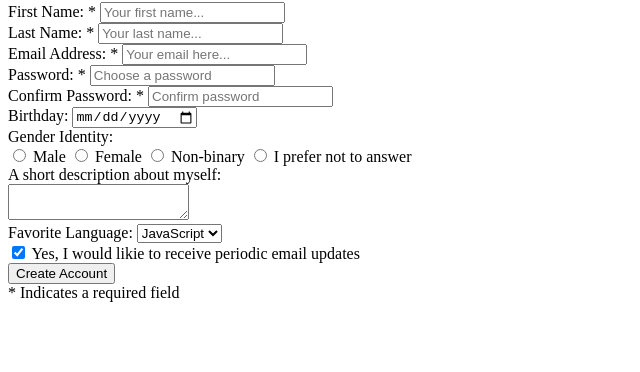
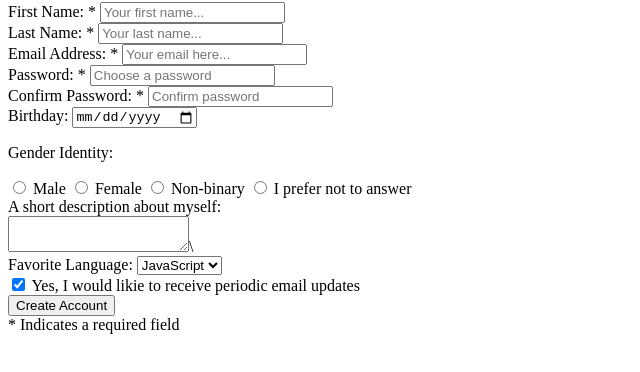
Before and after one commit to CJamesFoust/Registration_Form, a plain HTML site: page index.html in a window 1280 px wide. Shown: the part 78-450 px from the top of the page, without its empty margins (0-640 px from the left). Drawn offline with Linux system fonts and the light colour scheme.

Commit message:
Update index.html

```diff
--- a/index.html
+++ b/index.html
@@ -34,9 +34,7 @@
         <input type="date" name="Birthday" placeholder="mm/dd/yyyy">
     </div>
     <div>
-        <label>Gender Identity: </label>
-    </div>
-    <div>
+        <p>Gender Identity: </p>
         <input type="radio" id="male" name="gender" value="male">
         <label for="male">Male</label>
         <input type="radio" id="female" name="gender" value="female">
@@ -47,8 +45,10 @@
         <label for="pnta">I prefer not to answer</label>
     </div>
     <div>
-        <label for="about">A short description about myself:<br></label>
-        <textarea rows="2"></textarea>
+        <label for="about">A short description about myself:</label>
+        <div>
+            <textarea rows="2"></textarea>\
+        </div>
     </div>
     <div>
         <label for="favoritelanguage">Favorite Language: </label>
```
